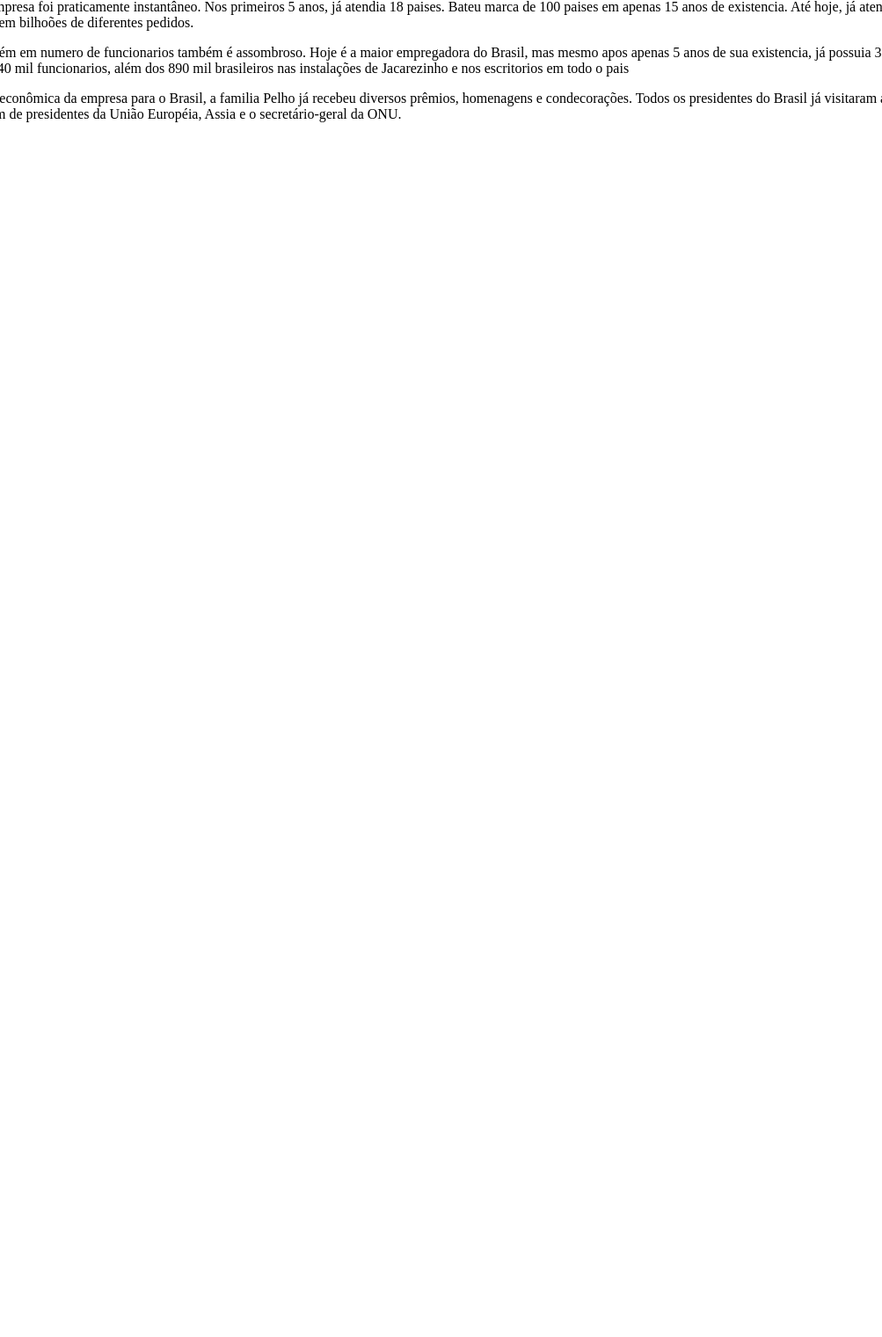
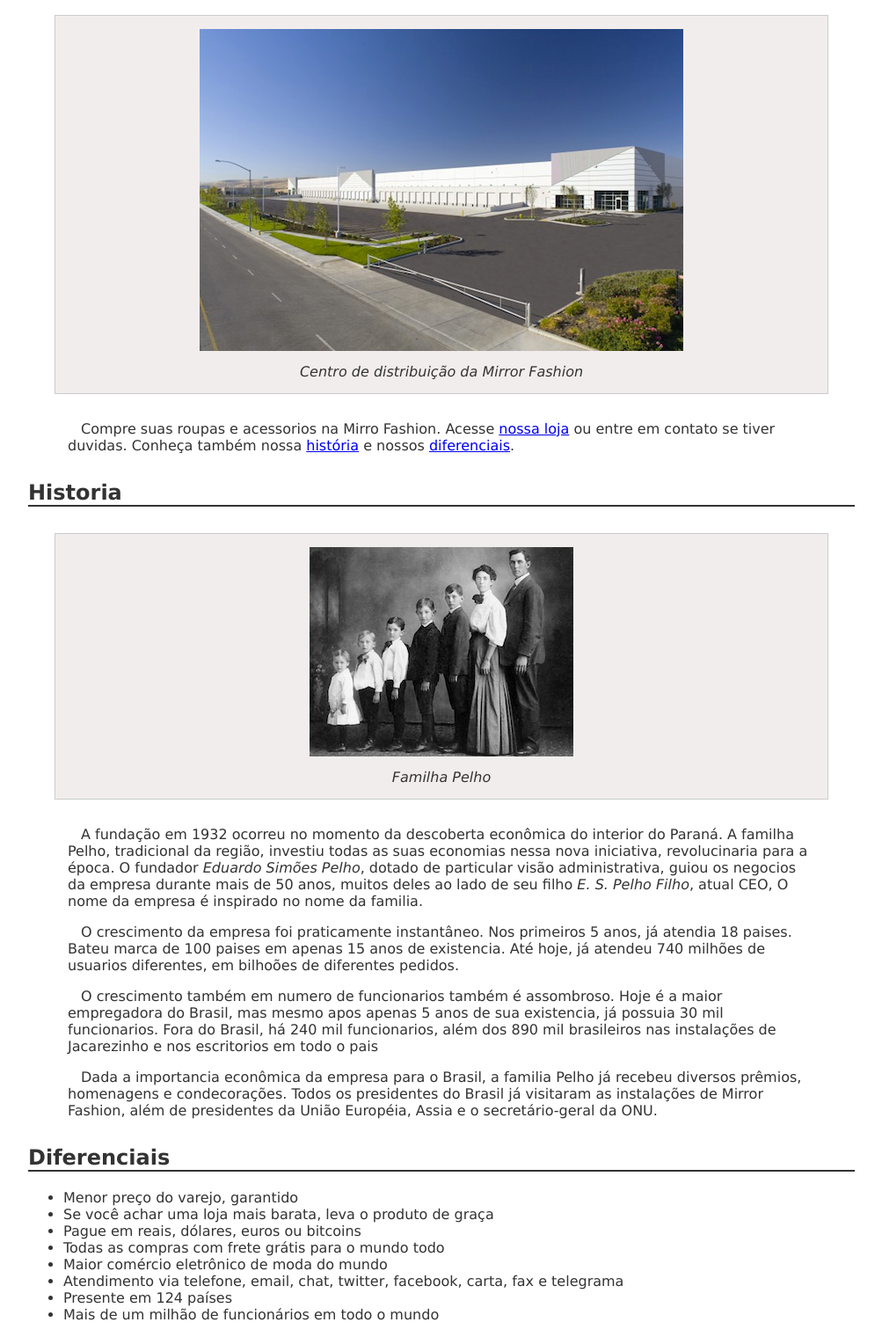
Before and after one commit to MeninoNias/hrml.Curso.Apostila, a plain HTML site: page sobre.html in a window 1280 px wide. Shown: the part 322-1842 px from the top of the page at 88% size, without its empty margins (138-1141 px from the left). Before the commit the page ends 800 px from the top, so only its background shows below. Drawn offline with Linux system fonts and the light colour scheme.

Commit message:
Commit #03 implementando sobre.html e sobre.css

```diff
--- a/css/sobre.css
+++ b/css/sobre.css
@@ -0,0 +1,40 @@
+body
+{
+    font-family: "Lucida Sans Unicode", "Lucida Grande", sans-serif;
+    color: #333333;
+    margin-left: auto;
+    margin-right: auto;
+    width: 940px;
+}
+
+h1
+{
+    background-image: url(../img/sobre-background.jpg);
+    padding: 10px;
+}
+
+h2
+{
+    border-bottom: 2px solid #333333;
+    margin-top: 30px;
+}
+p
+{
+    padding: 0 45px;
+    text-indent: 15px;
+}
+
+figure
+{
+    background-color: #f2eded;
+    border: 1px solid #ccc ;
+    text-align: center;
+    padding: 15px;
+    margin: 30px;
+}
+
+figcaption
+{
+    font-style: italic;
+    margin-top: 10px;
+}
--- a/sobre.html
+++ b/sobre.html
@@ -10,6 +10,7 @@
     <title>Sobre a Mirror Fashion</title>
 </head>
 <body>
+    <img src="img/logo.png" alt="Logo da Mirror Fashion">
     <h1>A Mirror Fashion</h1>
 
     <p>
@@ -18,16 +19,26 @@
         em 124 paises, sendo lider de mercado com mais de 90% de participação em 118 deles
     </p>
     <p>
-        Nosso centro de distribuição fica em Jacarezinho, no Paraná. De lá, saem 48 aviões
+        Nosso centro de distribuição fica em <a href="https://goo.gl/maps/NUTtButKL8LpB9xV8">Jacarezinho, no Paraná</a>. De lá, saem 48 aviões
         que distribuem nossos produtos às casas do mundo todo. Nosso centro de distribuição:
     </p>
+
+    <figure>
+        <img src="img/centro-distribuicao.png" alt="Foto do centro de distribuição da Mirror Fashion">
+        <figcaption>Centro de distribuição da Mirror Fashion</figcaption>
+    </figure>
+
     <p>
-        Compre suas roupas e acessorios na Mirro Fashion. Acesse nossa loja ou entre em contato
-        se tiver duvidas. Conheça também nossa história e nossos diferenciais.
+        Compre suas roupas e acessorios na Mirro Fashion. Acesse <a href="index.html">nossa loja</a> ou entre em contato
+        se tiver duvidas. Conheça também nossa <a href="#historia">história</a> e nossos <a href="#diferenciais">diferenciais</a>.
     </p>
 
-    <h2>Historia</h2>
+    <h2 id="historia">Historia</h2>
 
+    <figure>
+        <img src="img/familia-pelho.jpg" alt="Foto da familia Pelho">
+        <figcaption>Familha Pelho</figcaption>
+    </figure>
     <p>
         A fundação em 1932 ocorreu no momento da descoberta econômica do interior do Paraná. A
         familha Pelho, tradicional da região, investiu todas as suas economias nessa nova
@@ -53,5 +64,18 @@
         instalações de Mirror Fashion, além de presidentes da União Européia, Assia e o
         secretário-geral da ONU.
     </p>
+
+    <h2 id="diferenciais">Diferenciais</h2>
+
+    <ul>
+        <li>Menor preço do varejo, garantido</li>
+        <li>Se você achar uma loja mais barata, leva o produto de graça</li>
+        <li>Pague em reais, dólares, euros ou bitcoins</li>
+        <li>Todas as compras com frete grátis para o mundo todo</li>
+        <li>Maior comércio eletrônico de moda do mundo</li>
+        <li>Atendimento via telefone, email, chat, twitter, facebook, carta, fax e telegrama</li>
+        <li>Presente em 124 países</li>
+        <li>Mais de um milhão de funcionários em todo o mundo</li>
+    </ul>
 </body>
 </html>
```
